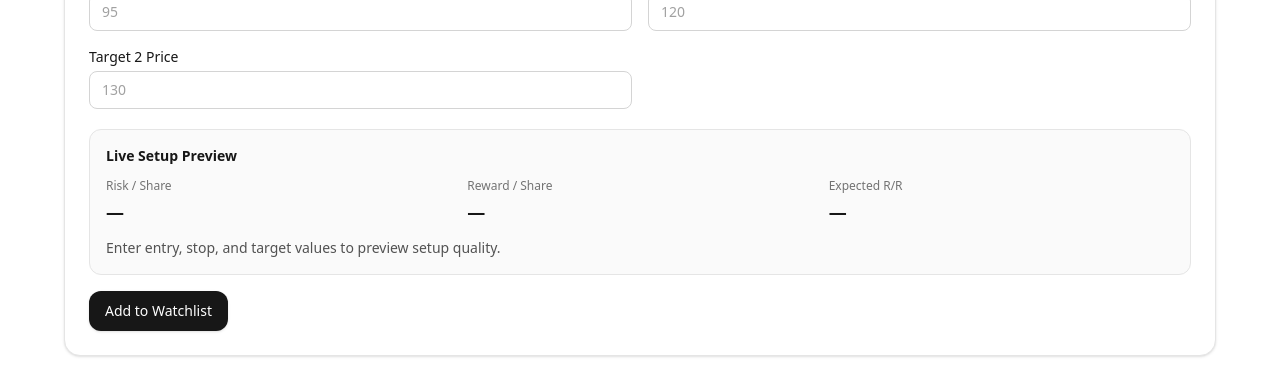
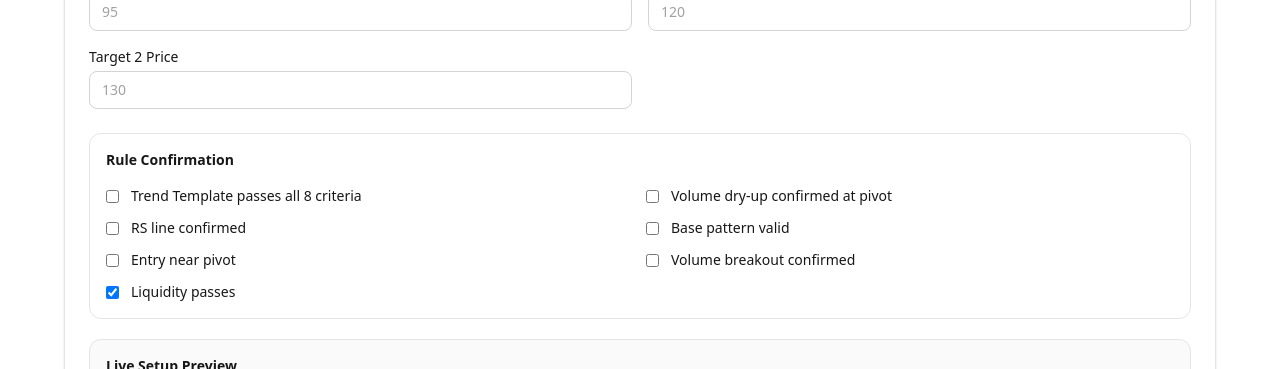
Before and after one commit to Pankajkashyap/divya-swing-engine, a Next.js app: page / in a window 1280 px wide. Shown: the part 1300-1669 px from the top of the page. Built offline with nearby package versions, Linux system fonts and the light colour scheme; no server answers; the database is empty.

Commit message:
Improvements

```diff
--- a/app/page.tsx
+++ b/app/page.tsx
@@ -44,6 +44,17 @@ export type WatchlistRow = {
   stop_price: number | null
   target_1_price: number | null
   target_2_price: number | null
+  rs_line_confirmed: boolean | null
+  base_pattern_valid: boolean | null
+  entry_near_pivot: boolean | null
+  volume_breakout_confirmed: boolean | null
+  liquidity_pass: boolean | null
+  // FUNDAMENTALS
+eps_growth_pct: number | null
+eps_accelerating: boolean | null
+revenue_growth_pct: number | null
+acc_dist_rating: string | null
+industry_group_rank: number | null
 }
 
 export type EvalResult = {
@@ -162,7 +173,7 @@ export default function HomePage() {
       supabase
         .from('watchlist')
         .select(
-          'id, ticker, company_name, setup_grade, trend_template_pass, volume_dry_up_pass, rr_ratio, earnings_within_2_weeks, binary_event_risk, pivot_price, entry_zone_low, entry_zone_high, stop_price, target_1_price, target_2_price'
+        'id, ticker, company_name, setup_grade, trend_template_pass, volume_dry_up_pass, rr_ratio, earnings_within_2_weeks, binary_event_risk, pivot_price, entry_zone_low, entry_zone_high, stop_price, target_1_price, target_2_price, rs_line_confirmed, base_pattern_valid, entry_near_pivot, volume_breakout_confirmed, liquidity_pass,eps_growth_pct, eps_accelerating, revenue_growth_pct, acc_dist_rating, industry_group_rank'
         )
         .order('created_at', { ascending: false })
         .limit(20),
@@ -513,15 +524,20 @@ export default function HomePage() {
   stopPrice: string
   target1Price: string
   target2Price: string
+  trendTemplatePass: boolean
+  volumeDryUpPass: boolean
+  rsLineConfirmed: boolean
+  basePatternValid: boolean
+  entryNearPivot: boolean
+  volumeBreakoutConfirmed: boolean
+  liquidityPass: boolean
 }) => {
+
   if (!payload.ticker.trim()) {
     alert('Ticker is required')
     return
   }
-
-    const { data: insertedRow, error } = await supabase
-      .from('watchlist')
-      .insert({
+const insertPayload = {
   ticker: payload.ticker.trim().toUpperCase(),
   company_name: payload.companyName.trim() || null,
   setup_type: 'breakout',
@@ -532,13 +548,27 @@ export default function HomePage() {
   stop_price: payload.stopPrice ? Number(payload.stopPrice) : null,
   target_1_price: payload.target1Price ? Number(payload.target1Price) : null,
   target_2_price: payload.target2Price ? Number(payload.target2Price) : null,
-        trend_template_pass: true,
-        volume_dry_up_pass: true,
+  trend_template_pass: payload.trendTemplatePass,
+  volume_dry_up_pass: payload.volumeDryUpPass,
+  rs_line_confirmed: payload.rsLineConfirmed,
+  base_pattern_valid: payload.basePatternValid,
+  entry_near_pivot: payload.entryNearPivot,
+  volume_breakout_confirmed: payload.volumeBreakoutConfirmed,
+  liquidity_pass: payload.liquidityPass,
+  eps_growth_pct: payload.epsGrowth ? Number(payload.epsGrowth) : null,
+eps_accelerating: payload.epsAccelerating,
+revenue_growth_pct: payload.revenueGrowth ? Number(payload.revenueGrowth) : null,
+acc_dist_rating: payload.accDistRating ?? null,
+industry_group_rank: payload.industryRank ? Number(payload.industryRank) : null,
   status: 'watchlist',
   action_status: 'watchlist',
-      })
+}
+
+  const { data: insertedRow, error } = await supabase
+    .from('watchlist')
+    .insert(insertPayload)
     .select(
-        'id, ticker, company_name, setup_grade, trend_template_pass, volume_dry_up_pass, rr_ratio, earnings_within_2_weeks, binary_event_risk, pivot_price, entry_zone_low, entry_zone_high, stop_price, target_1_price, target_2_price'
+      'id, ticker, company_name, setup_grade, trend_template_pass, volume_dry_up_pass, rr_ratio, earnings_within_2_weeks, binary_event_risk, pivot_price, entry_zone_low, entry_zone_high, stop_price, target_1_price, target_2_price, rs_line_confirmed, base_pattern_valid, entry_near_pivot, volume_breakout_confirmed, liquidity_pass'
     )
     .single()
 
@@ -982,7 +1012,7 @@ export default function HomePage() {
       })
       .eq('id', rowId)
       .select(
-        'id, ticker, company_name, setup_grade, trend_template_pass, volume_dry_up_pass, rr_ratio, earnings_within_2_weeks, binary_event_risk, pivot_price, entry_zone_low, entry_zone_high, stop_price, target_1_price, target_2_price'
+      'id, ticker, company_name, setup_grade, trend_template_pass, volume_dry_up_pass, rr_ratio, earnings_within_2_weeks, binary_event_risk, pivot_price, entry_zone_low, entry_zone_high, stop_price, target_1_price, target_2_price, rs_line_confirmed, base_pattern_valid, entry_near_pivot, volume_breakout_confirmed, liquidity_pass'
        )
       .single()
 
--- a/components/AddWatchlistStockForm.tsx
+++ b/components/AddWatchlistStockForm.tsx
@@ -13,6 +13,18 @@ type Props = {
     stopPrice: string
     target1Price: string
     target2Price: string
+    trendTemplatePass: boolean
+    volumeDryUpPass: boolean
+    rsLineConfirmed: boolean
+    basePatternValid: boolean
+    entryNearPivot: boolean
+    volumeBreakoutConfirmed: boolean
+    liquidityPass: boolean
+    epsGrowth: string
+    epsAccelerating: boolean
+    revenueGrowth: string
+    accDistRating: string
+    industryRank: string
   }) => void | Promise<void>
 }
 
@@ -37,6 +49,21 @@ export function AddWatchlistStockForm({ onAdd }: Props) {
   const [stopPrice, setStopPrice] = useState('')
   const [target1Price, setTarget1Price] = useState('')
   const [target2Price, setTarget2Price] = useState('')
+
+  const [trendTemplatePass, setTrendTemplatePass] = useState(false)
+  const [volumeDryUpPass, setVolumeDryUpPass] = useState(false)
+  const [rsLineConfirmed, setRsLineConfirmed] = useState(false)
+  const [basePatternValid, setBasePatternValid] = useState(false)
+  const [entryNearPivot, setEntryNearPivot] = useState(false)
+  const [volumeBreakoutConfirmed, setVolumeBreakoutConfirmed] = useState(false)
+  const [liquidityPass, setLiquidityPass] = useState(true)
+
+  const [epsGrowth, setEpsGrowth] = useState('')
+  const [epsAccelerating, setEpsAccelerating] = useState(false)
+  const [revenueGrowth, setRevenueGrowth] = useState('')
+  const [accDistRating, setAccDistRating] = useState('A')
+  const [industryRank, setIndustryRank] = useState('')
+
   const [errors, setErrors] = useState<FieldErrors>({})
   const [submitting, setSubmitting] = useState(false)
 
@@ -191,6 +218,7 @@ export function AddWatchlistStockForm({ onAdd }: Props) {
     setSubmitting(true)
 
     try {
+
       await onAdd({
         ticker,
         companyName,
@@ -201,6 +229,18 @@ export function AddWatchlistStockForm({ onAdd }: Props) {
         stopPrice,
         target1Price,
         target2Price,
+        trendTemplatePass,
+        volumeDryUpPass,
+        rsLineConfirmed,
+        basePatternValid,
+        entryNearPivot,
+        volumeBreakoutConfirmed,
+        liquidityPass,
+        epsGrowth,
+        epsAccelerating,
+        revenueGrowth,
+        accDistRating,
+        industryRank,
       })
 
       setTicker('')
@@ -212,6 +252,15 @@ export function AddWatchlistStockForm({ onAdd }: Props) {
       setStopPrice('')
       setTarget1Price('')
       setTarget2Price('')
+
+      setTrendTemplatePass(false)
+      setVolumeDryUpPass(false)
+      setRsLineConfirmed(false)
+      setBasePatternValid(false)
+      setEntryNearPivot(false)
+      setVolumeBreakoutConfirmed(false)
+      setLiquidityPass(true)
+
       setErrors({})
     } finally {
       setSubmitting(false)
@@ -351,8 +400,85 @@ export function AddWatchlistStockForm({ onAdd }: Props) {
         </div>
       </div>
 
+      <div className="mt-6 rounded-xl border border-neutral-200 p-4">
+        <h3 className="text-sm font-semibold">Rule Confirmation</h3>
+
+        <div className="mt-4 grid gap-3 md:grid-cols-2">
+          <label className="flex items-start gap-3 text-sm">
+            <input
+              type="checkbox"
+              checked={trendTemplatePass}
+              onChange={(e) => setTrendTemplatePass(e.target.checked)}
+              className="mt-1"
+            />
+            <span>Trend Template passes all 8 criteria</span>
+          </label>
+
+          <label className="flex items-start gap-3 text-sm">
+            <input
+              type="checkbox"
+              checked={volumeDryUpPass}
+              onChange={(e) => setVolumeDryUpPass(e.target.checked)}
+              className="mt-1"
+            />
+            <span>Volume dry-up confirmed at pivot</span>
+          </label>
+
+          <label className="flex items-start gap-3 text-sm">
+            <input
+              type="checkbox"
+              checked={rsLineConfirmed}
+              onChange={(e) => setRsLineConfirmed(e.target.checked)}
+              className="mt-1"
+            />
+            <span>RS line confirmed</span>
+          </label>
+
+          <label className="flex items-start gap-3 text-sm">
+            <input
+              type="checkbox"
+              checked={basePatternValid}
+              onChange={(e) => setBasePatternValid(e.target.checked)}
+              className="mt-1"
+            />
+            <span>Base pattern valid</span>
+          </label>
+
+          <label className="flex items-start gap-3 text-sm">
+            <input
+              type="checkbox"
+              checked={entryNearPivot}
+              onChange={(e) => setEntryNearPivot(e.target.checked)}
+              className="mt-1"
+            />
+            <span>Entry near pivot</span>
+          </label>
+
+          <label className="flex items-start gap-3 text-sm">
+            <input
+              type="checkbox"
+              checked={volumeBreakoutConfirmed}
+              onChange={(e) => setVolumeBreakoutConfirmed(e.target.checked)}
+              className="mt-1"
+            />
+            <span>Volume breakout confirmed</span>
+          </label>
+
+          <label className="flex items-start gap-3 text-sm">
+            <input
+              type="checkbox"
+              checked={liquidityPass}
+              onChange={(e) => setLiquidityPass(e.target.checked)}
+              className="mt-1"
+            />
+            <span>Liquidity passes</span>
+          </label>
+        </div>
+      </div>
+
       <div className="mt-5 rounded-xl border border-neutral-200 bg-neutral-50 p-4">
         <h3 className="text-sm font-semibold">Live Setup Preview</h3>
+
         <div className="mt-3 grid gap-4 md:grid-cols-3">
           <div>
             <p className="text-xs text-neutral-500">Risk / Share</p>
```
Also changed, not shown: lib/evaluateSetup.ts (+135 -43 lines). Lines whose indentation alone changed are shown as unchanged.
